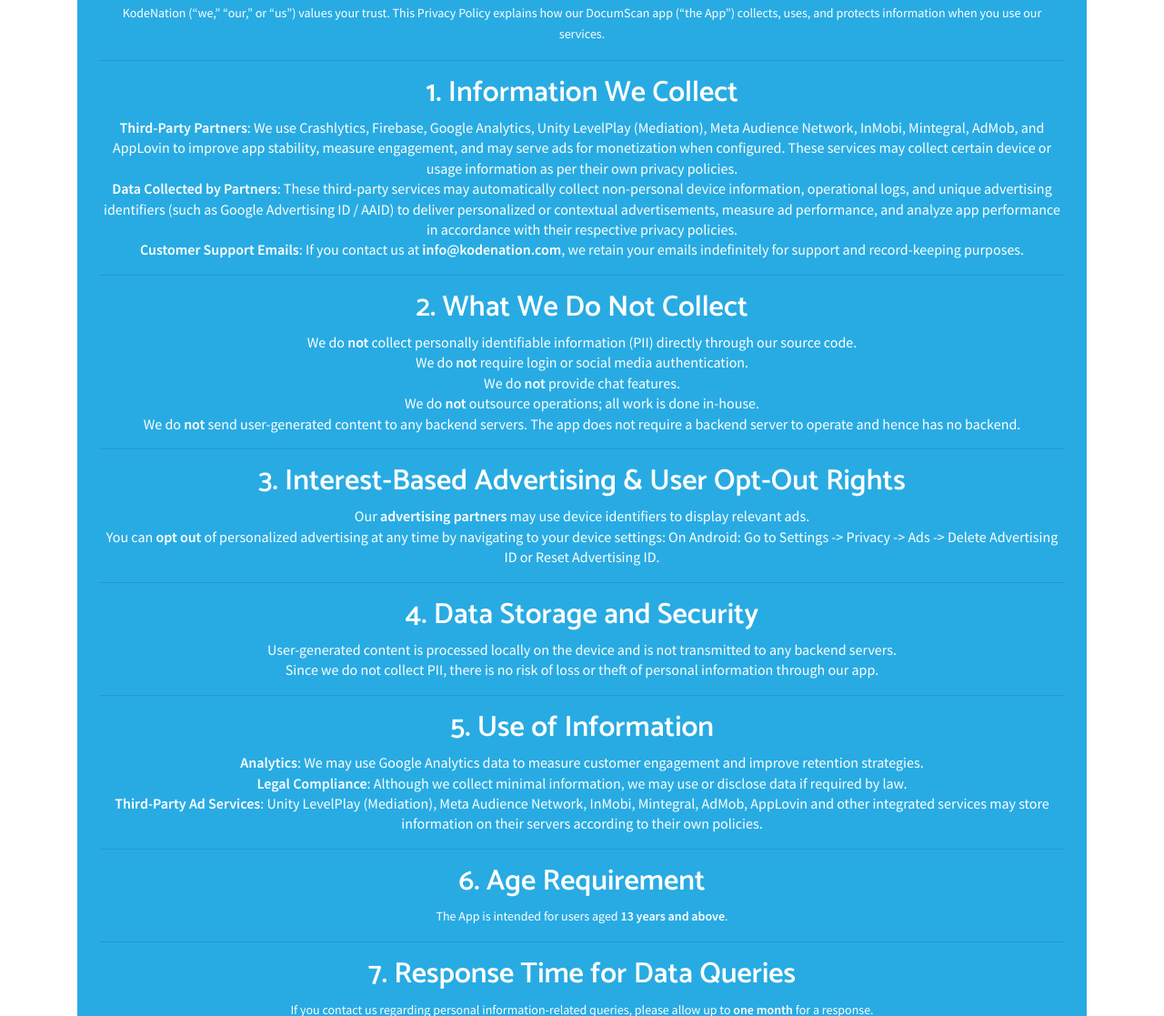
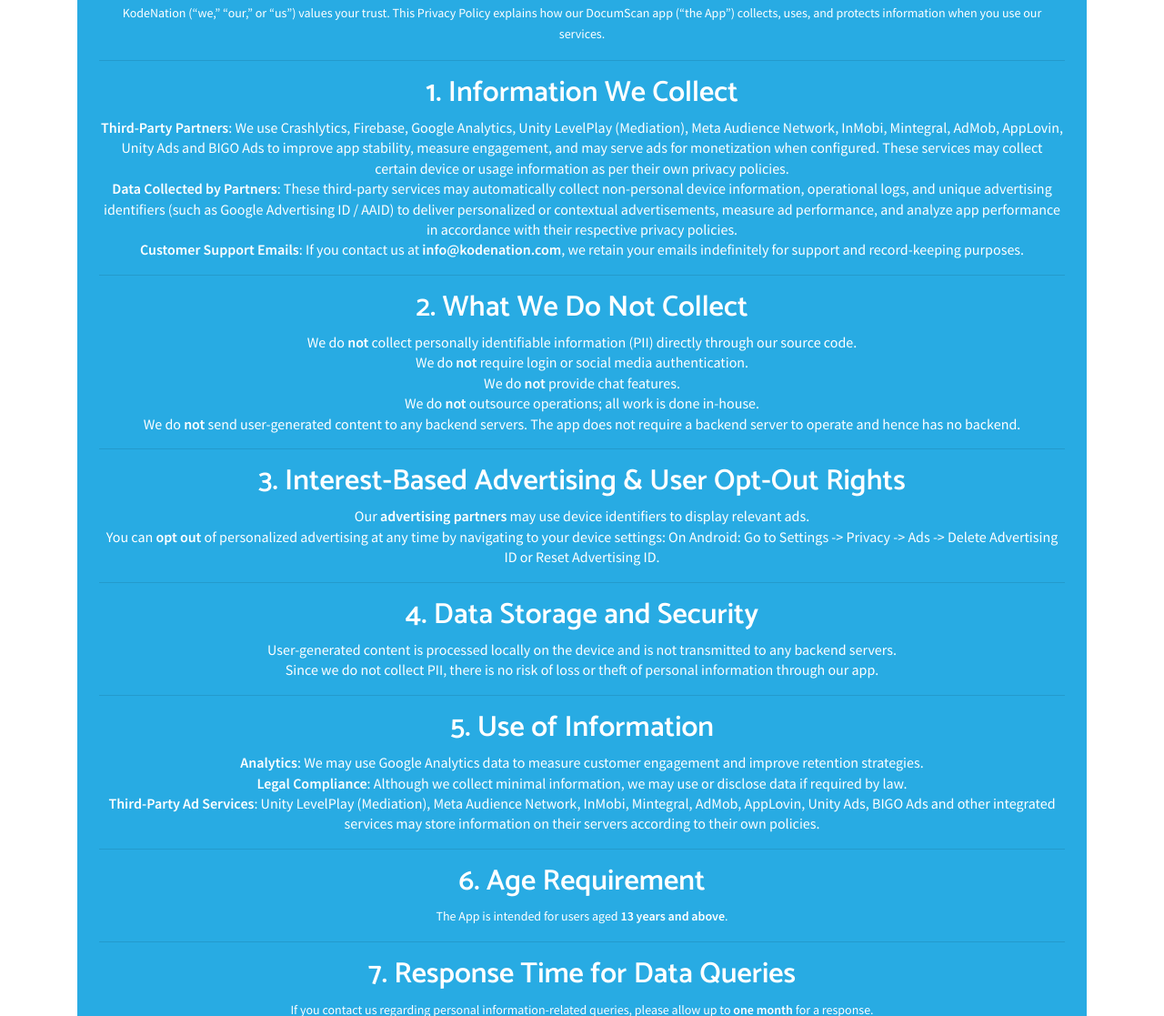
Before and after one commit to Kode-Nation/company_website, a plain HTML site: page docuscan-privacy-policy.html in a window 1280 px wide. Shown: the part 775-1892 px from the top of the page at 91% size. Drawn offline with Linux system fonts and the light colour scheme; some packages are replaced by stand-ins of ours; files whose address does not match are found by name.

Commit message:
Updated DocumScan privacy policy after integrating Unity Ads and BIGO Ads SSP (approval pending at this point in time).

```diff
--- a/docuscan-privacy-policy.html
+++ b/docuscan-privacy-policy.html
@@ -93,7 +93,7 @@
                         <hr>
                         <h2 id="1-information-we-collect">1. Information We Collect</h2>
                         <ul>
-                          <li><strong>Third-Party Partners</strong>: We use Crashlytics, Firebase, Google Analytics, Unity LevelPlay (Mediation), Meta Audience Network, InMobi, Mintegral, AdMob, and AppLovin to improve app stability, measure engagement, and may serve ads for monetization when configured. These services may collect certain device or usage information as per their own privacy policies.</li>
+                          <li><strong>Third-Party Partners</strong>: We use Crashlytics, Firebase, Google Analytics, Unity LevelPlay (Mediation), Meta Audience Network, InMobi, Mintegral, AdMob, AppLovin, Unity Ads and BIGO Ads to improve app stability, measure engagement, and may serve ads for monetization when configured. These services may collect certain device or usage information as per their own privacy policies.</li>
                           <li><strong>Data Collected by Partners</strong>: These third-party services may automatically collect non-personal device information, operational logs, and unique advertising identifiers (such as Google Advertising ID / AAID) to deliver personalized or contextual advertisements, measure ad performance, and analyze app performance in accordance with their respective privacy policies.</li>
                           <li><strong>Customer Support Emails</strong>: If you contact us at <strong>info@kodenation.com</strong>, we retain your emails indefinitely for support and record-keeping purposes.</li>
                         </ul>
@@ -124,7 +124,7 @@
                         <ul>
                           <li><strong>Analytics</strong>: We may use Google Analytics data to measure customer engagement and improve retention strategies.</li>
                           <li><strong>Legal Compliance</strong>: Although we collect minimal information, we may use or disclose data if required by law.</li>
-                          <li><strong>Third-Party Ad Services</strong>: Unity LevelPlay (Mediation), Meta Audience Network, InMobi, Mintegral, AdMob, AppLovin and other integrated services may store information on their servers according to their own policies.</li>
+                          <li><strong>Third-Party Ad Services</strong>: Unity LevelPlay (Mediation), Meta Audience Network, InMobi, Mintegral, AdMob, AppLovin, Unity Ads, BIGO Ads and other integrated services may store information on their servers according to their own policies.</li>
                         </ul>
                         <hr>
                         <h2 id="6-age-requirement">6. Age Requirement</h2>
```
